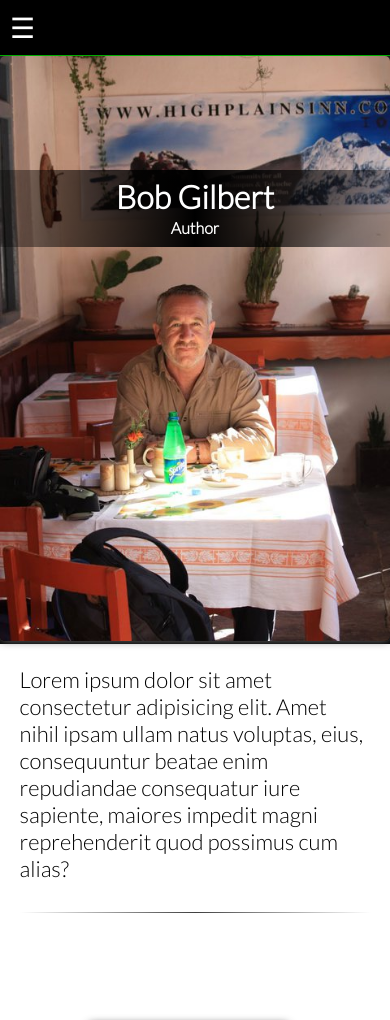
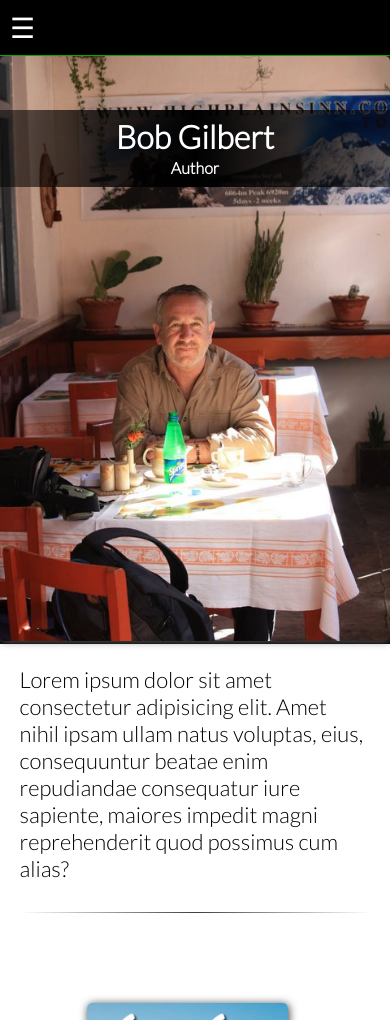
Before and after one commit to jackgilbertx/bob, a plain HTML site: page index.html in a window 390 px wide. Shown: the top 1020 px of the page. Drawn offline with Linux system fonts and the light colour scheme; a script that the page names is missing.

Commit message:
Update style.css

```diff
--- a/style.css
+++ b/style.css
@@ -10,7 +10,6 @@ html {
 }
 
 body {
-  position: relative;
   margin: 0;
   font-family: 'Lato', sans-serif;
 }
@@ -55,6 +54,7 @@ header {
   align-items: center;
   height: 350px;
   padding: 0 100px;
+  position: relative;
 }
 
 header .intro {
@@ -75,9 +75,9 @@ header .bob img {
   box-shadow: 0 0 8px #6d6d6d;
 }
 
-#book-location {
+/* #book-location {
   height: 60px;
-}
+} */
 
 hr {
   border: 0;
@@ -160,6 +160,7 @@ img {
 }
 
 .mobile-nav {
+  cursor: pointer;
   display: none;
   padding: 4px;
   border-bottom: 1px solid #00ab00;
@@ -171,6 +172,7 @@ img {
   transition: 0.2s;
   font-size: 16px;
   z-index: 10;
+  position: sticky;
 }
 
 .mobile-nav {
@@ -203,17 +205,22 @@ img {
   padding-left: 5px;
 }
 
+#book-location{
+    padding-top: 90px;
+    margin-top: -50px;
+}
+
 .banner {
   display: none;
   position: absolute;
-  top: 140px;
+  top: 80px;
   z-index: 4;
   color: white;
   background: linear-gradient(
     to right,
-    rgba(0, 0, 0, 0.3),
+    rgba(0, 0, 0, 0.5),
     rgb(0, 0, 0),
-    rgba(0, 0, 0, 0.3)
+    rgba(0, 0, 0, 0.5)
   );
   width: 100%;
   margin: 0;
```
